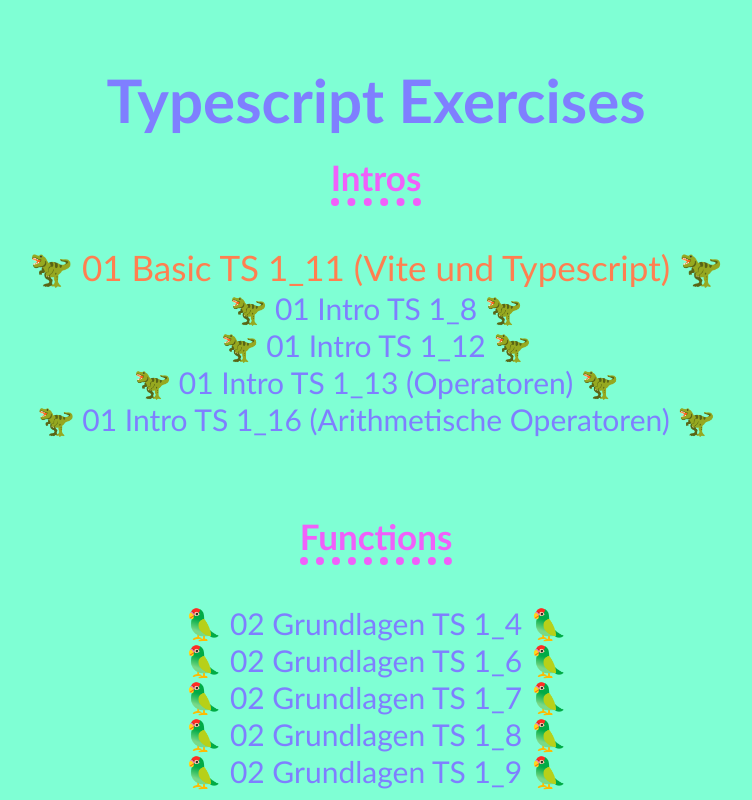
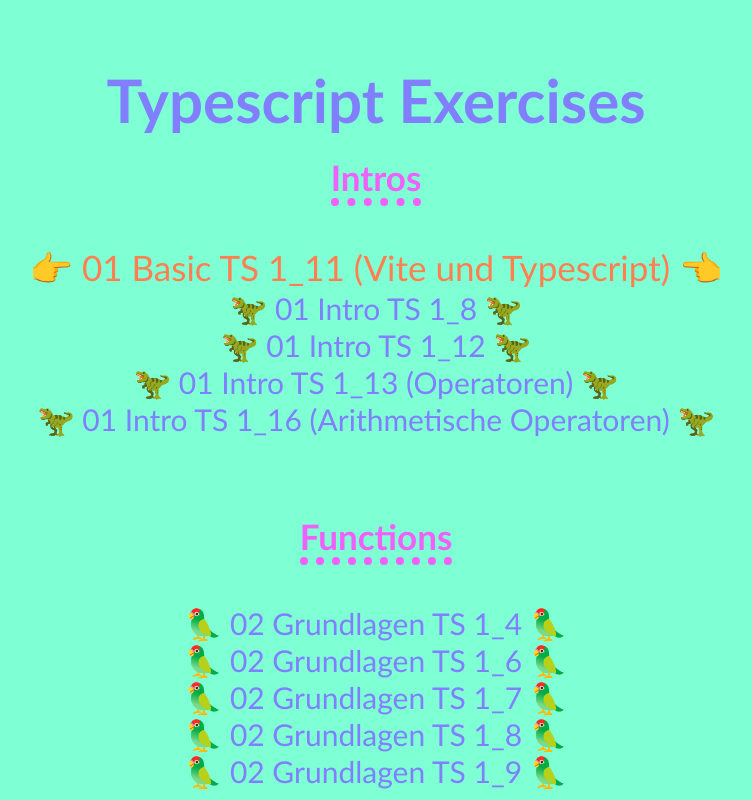
Before and after one commit to MonaEis/Typescript_Exercises, a website built with Vite: page index.html in a window 1280 px wide. In both pictures the pointer is over the item "01 Basic TS 1_11 (Vite und Typescript)". Shown: the top 800 px of the page, without its empty margins (264-1016 px from the left). Built offline with nearby package versions, Linux system fonts and the light colour scheme.

Commit message:
Tag 04 kl. CSS Anpassungen

```diff
--- a/src/style.css
+++ b/src/style.css
@@ -2,12 +2,12 @@
   margin: 0;
   padding: 0;
   box-sizing: border-box;
+  transition: 0.3s linear;
 }
 
 html {
   font-family: 'Gill Sans', 'Gill Sans MT', Calibri, 'Trebuchet MS', sans-serif;
   background-color: aquamarine;
-
 }
 
 
@@ -42,6 +42,7 @@
   list-style: none;
   padding: 0;
   margin: 0;
+
 }
 
 li.dino::before {
@@ -50,6 +51,14 @@
 
 li.dino::after {
   content: " 🦖";
+}
+
+ul li:hover::before {
+  content: "👉 ";
+}
+
+ul li:hover::after {
+  content: " 👈";
 }
 
 li:hover {
```
